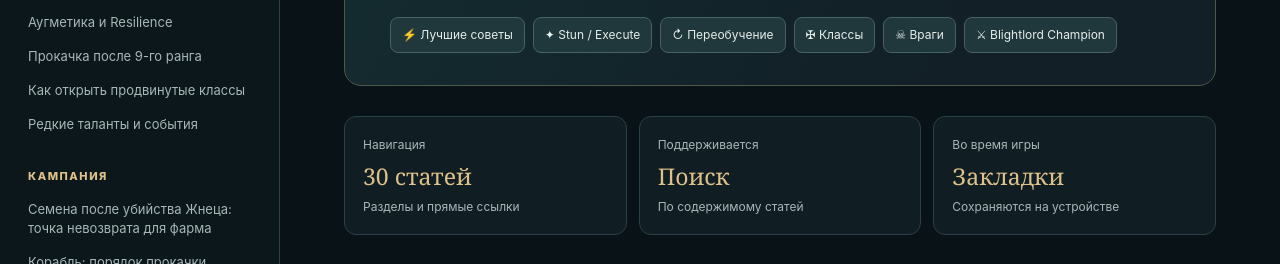
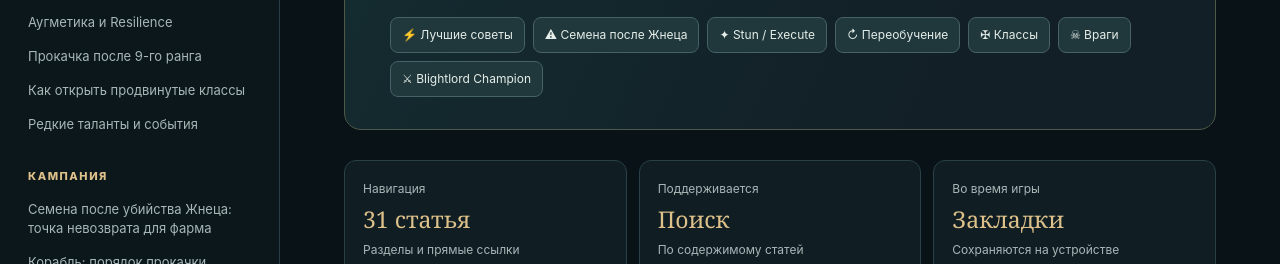
Before and after one commit to fo11e/fo11e.github.io, a plain HTML site: page chaosgate/index.html in a window 1280 px wide. Shown: the part 438-702 px from the top of the page. Drawn offline with Linux system fonts and the light colour scheme.

Commit message:
Feature post-Reaper seed scarcity warning on homepage

```diff
--- a/chaosgate/index.html
+++ b/chaosgate/index.html
@@ -72,8 +72,8 @@ article{max-width:950px}.article-head{display:flex;justify-content:space-between
 <aside id="aside"><a class="brand" href="#start"><div class="sigil">✠</div><div><small>Ordo Malleus</small><strong>Полевой кодекс</strong></div></a>
 <input class="search" type="search" id="search" placeholder="Поиск по вики… ⌕" aria-label="Поиск по всем статьям"><div id="navigation"></div></aside>
 <main><div class="top"><span>Warhammer 40,000 · Daemonhunters</span><span class="pill">Vanilla + Crowe</span></div>
-<header class="hero" id="homeHero"><div class="eyebrow">Астартес · Стратегический справочник</div><h1>Ни шагу<br>во тьму<br>неподготовленным.</h1><p>Русскоязычная мобильная вики по Chaos Gate — Daemonhunters: Legendary, лучшие классы, прокачка, корабль, тактики, секретные механики и контрприёмы против врагов. Только основная игра и Castellan Crowe.</p><div class="tools"><a class="tool" href="#quick">⚡ Лучшие советы</a><a class="tool" href="#stun">✦ Stun / Execute</a><a class="tool" href="#respec">↻ Переобучение</a><a class="tool" href="#classes">✠ Классы</a><a class="tool" href="#enemies">☠ Враги</a><a class="tool" href="#blightlord-champion">⚔ Blightlord Champion</a></div></header>
-<div id="homeStats" class="cards"><div class="card"><small>Навигация</small><b>30 статей</b><small>Разделы и прямые ссылки</small></div><div class="card"><small>Поддерживается</small><b>Поиск</b><small>По содержимому статей</small></div><div class="card"><small>Во время игры</small><b>Закладки</b><small>Сохраняются на устройстве</small></div></div>
+<header class="hero" id="homeHero"><div class="eyebrow">Астартес · Стратегический справочник</div><h1>Ни шагу<br>во тьму<br>неподготовленным.</h1><p>Русскоязычная мобильная вики по Chaos Gate — Daemonhunters: Legendary, лучшие классы, прокачка, корабль, тактики, секретные механики и контрприёмы против врагов. Только основная игра и Castellan Crowe.</p><div class="tools"><a class="tool" href="#quick">⚡ Лучшие советы</a><a class="tool" href="#reaper-seeds">⚠ Семена после Жнеца</a><a class="tool" href="#stun">✦ Stun / Execute</a><a class="tool" href="#respec">↻ Переобучение</a><a class="tool" href="#classes">✠ Классы</a><a class="tool" href="#enemies">☠ Враги</a><a class="tool" href="#blightlord-champion">⚔ Blightlord Champion</a></div></header>
+<div id="homeStats" class="cards"><div class="card"><small>Навигация</small><b>31 статья</b><small>Разделы и прямые ссылки</small></div><div class="card"><small>Поддерживается</small><b>Поиск</b><small>По содержимому статей</small></div><div class="card"><small>Во время игры</small><b>Закладки</b><small>Сохраняются на устройстве</small></div></div>
 <div id="breadcrumbs" class="breadcrumbs"></div><section id="render" aria-live="polite"></section><footer class="foot">Неофициальный фанатский справочник. Данные основаны на публичных гайдах, патчноутах и пользовательских стратегиях; составы отрядов — рекомендации, а не единственный верный способ прохождения. <a href="https://github.com/fo11e/fo11e.github.io/tree/main/chaosgate" target="_blank" rel="noopener">Исходники и история обновлений</a>.</footer>
 </main></div>
 <script src="data.js"></script>
```
